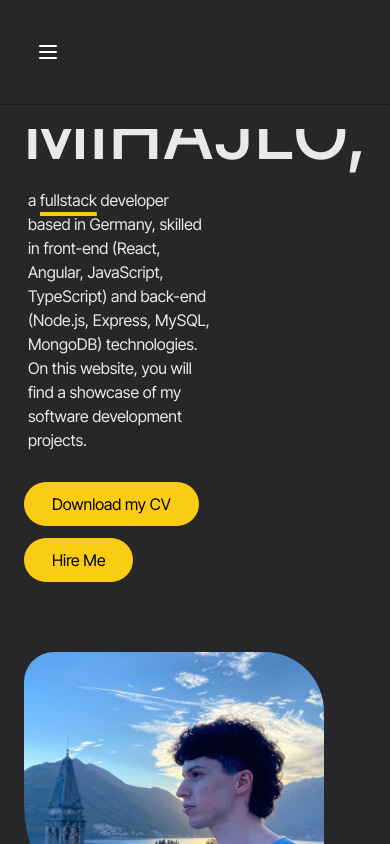
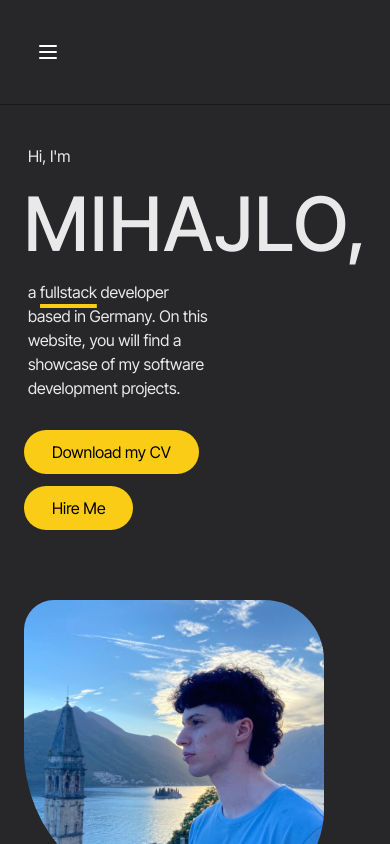
Before and after one commit to mihajloz/mihajloz.github.io, a React (Vite) app: page / in a window 390 px wide. Shown: the top 844 px of the page. Built offline with nearby package versions, Linux system fonts and the light colour scheme.

Commit message:
responsiveness

```diff
--- a/src/components/About.jsx
+++ b/src/components/About.jsx
@@ -8,7 +8,7 @@ const About = () => {
       id="about"
       className="bg-zinc-800 w-full h-screen flex flex-col xl:flex-row items-start sm:items-center justify-center"
     >
-      <div className="max-w-[1600px] flex justify-center flex-col md:flex-row pl-0 gap-20 mt-20 sm:mt-0">
+      <div className="max-w-[1600px] flex justify-center flex-col md:flex-row pl-0 gap-20 mt-[120px] sm:mt-0">
         <div className="flex flex-col text-white/90 ml-4 max-w-[50vw] md:basis-2/5 mt-20 xl:mt-0">
           <div className="xl:text-[1.5rem] lg:text-[20px] md:text-[18px] sm:text-[16px] ml-3">
             Hi, I&apos;m
@@ -21,10 +21,8 @@ const About = () => {
             <span className="underline underline-offset-[6px] decoration-4 decoration-yellow-400">
               fullstack
             </span>{" "}
-            developer based in Germany, skilled in front-end (React, Angular,
-            JavaScript, TypeScript) and back-end (Node.js, Express, MySQL,
-            MongoDB) technologies. On this website, you will find a showcase of
-            my software development projects.
+            developer based in Germany. On this website, you will find a
+            showcase of my software development projects.
           </div>
           <div className="flex flex-col items-start gap-8 ml-2 md:flex-row md:gap-5 w-full">
             <button onClick={() => scrollTo("contact")}>
```
